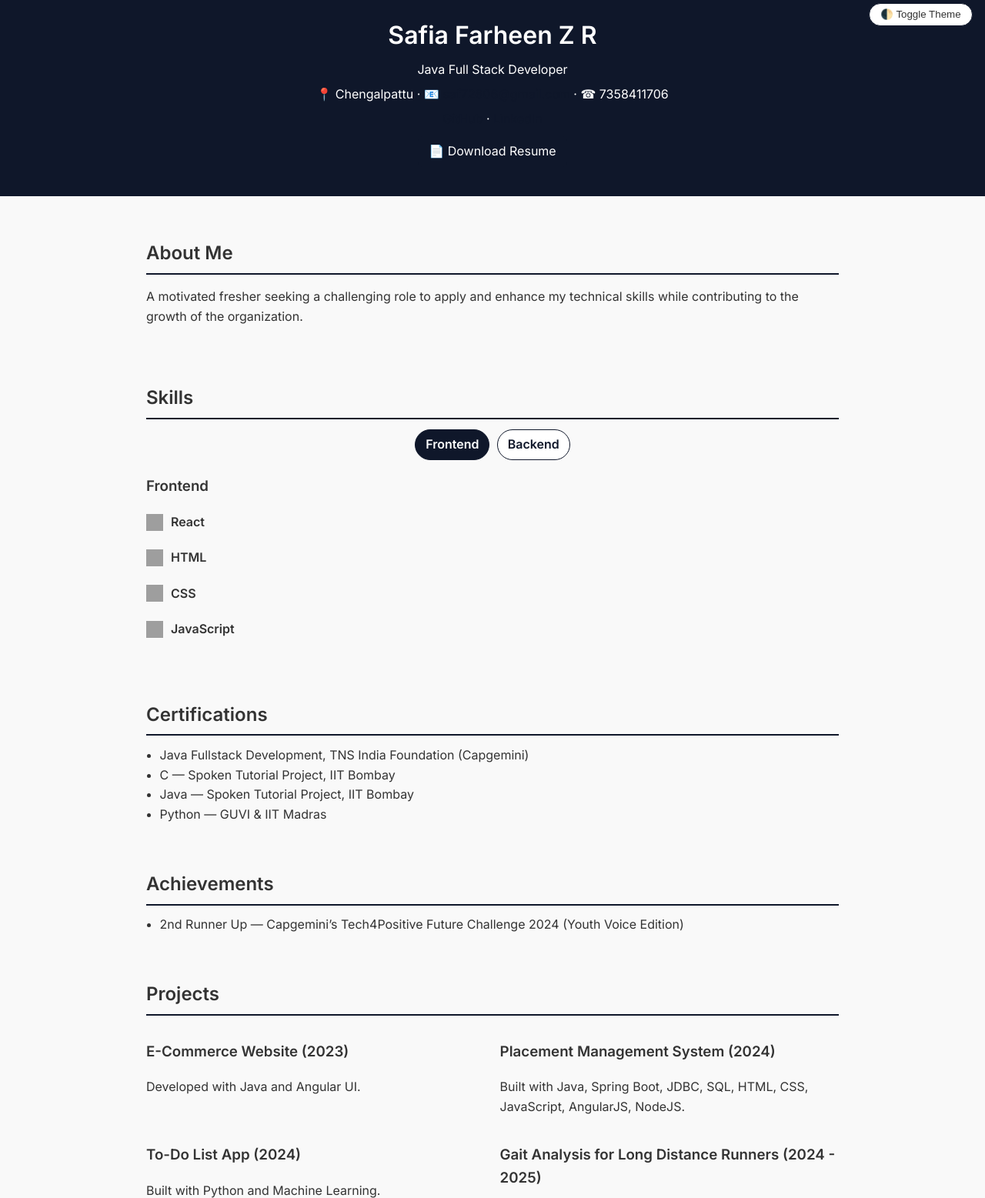
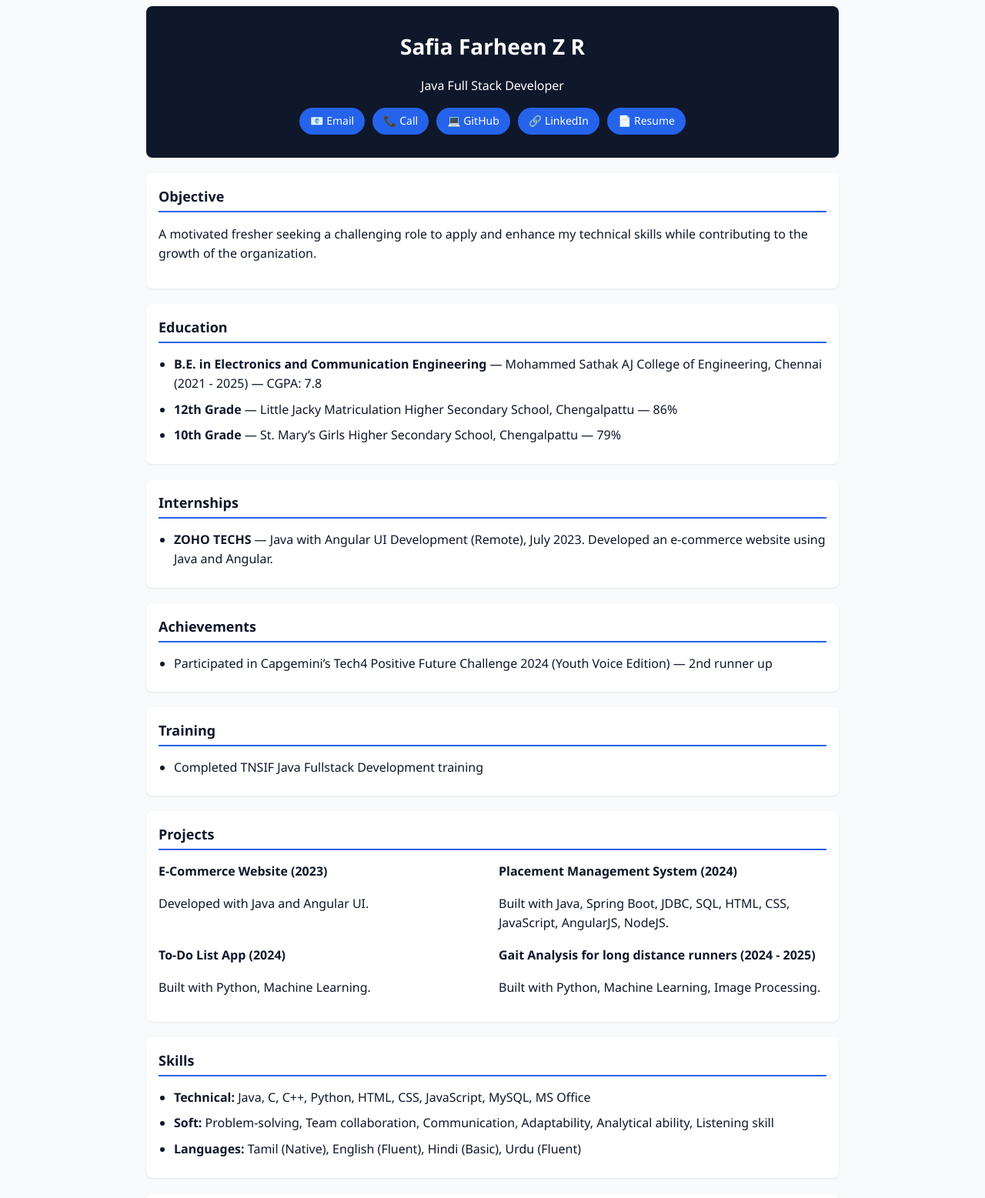
Before and after one commit to Safiafarheen/Safiafarheen.github.io, a plain HTML site: page index.html in a window 1280 px wide. Shown: the part 12-1569 px from the top of the page at 77% size. Drawn offline with Linux system fonts and the light colour scheme; grey boxes are pictures that could not be loaded.

Commit message:
Update index.html

```diff
--- a/index.html
+++ b/index.html
@@ -1,213 +1,196 @@
-<!DOCTYPE html>
+<!doctype html>
 <html lang="en">
 <head>
-  <meta charset="UTF-8" />
-  <meta name="viewport" content="width=device-width, initial-scale=1.0" />
-  <title>Safia Farheen Z R | Portfolio</title>
-  <link href="https://fonts.googleapis.com/css2?family=Inter:wght@400;600&display=swap" rel="stylesheet">
+  <meta charset="utf-8" />
+  <meta name="viewport" content="width=device-width,initial-scale=1" />
+  <title>Safia Farheen Z R — Resume</title>
   <style>
     :root {
-      --bg-color: #f9f9f9;
-      --text-color: #333;
       --primary: #0f172a;
-      --card-bg: #fff;
+      --secondary: #475569;
+      --accent: #2563eb;
+      --bg: #f9fafb;
+      --card-bg: #ffffff;
     }
-
-    [data-theme="dark"] {
-      --bg-color: #0f172a;
-      --text-color: #f9f9f9;
-      --primary: #38bdf8;
-      --card-bg: #1e293b;
+    body {
+      font-family: 'Segoe UI', Roboto, sans-serif;
+      background: var(--bg);
+      margin: 0;
+      padding: 0;
+      color: var(--primary);
+      line-height: 1.6;
     }
-
-    body {
+    .container {
+      max-width: 900px;
+      margin: auto;
+      padding: 20px;
+    }
+    header {
+      background: var(--primary);
+      color: white;
+      padding: 30px 20px;
+      text-align: center;
+      border-radius: 8px;
+    }
+    h1 {
       margin: 0;
-      font-family: 'Inter', sans-serif;
-      background: var(--bg-color);
-      color: var(--text-color);
-      line-height: 1.6;
-      transition: background 0.3s, color 0.3s;
+      font-size: 28px;
     }
-
-    header {
-      background-color: var(--primary);
+    .contact {
+      margin-top: 10px;
+      display: flex;
+      flex-wrap: wrap;
+      justify-content: center;
+      gap: 10px;
+    }
+    .contact a {
+      background: var(--accent);
       color: white;
-      padding: 2rem 1rem;
+      padding: 6px 14px;
+      border-radius: 20px;
+      font-size: 14px;
+      text-decoration: none;
+      transition: background 0.2s ease;
+    }
+    .contact a:hover {
+      background: #1d4ed8;
+    }
+    section {
+      background: var(--card-bg);
+      margin-top: 20px;
+      padding: 16px;
+      border-radius: 8px;
+      box-shadow: 0 1px 3px rgba(0,0,0,0.08);
+    }
+    h2 {
+      margin-top: 0;
+      border-bottom: 2px solid var(--accent);
+      padding-bottom: 4px;
+      font-size: 18px;
+    }
+    ul {
+      margin: 0;
+      padding-left: 20px;
+    }
+    li {
+      margin-bottom: 8px;
+    }
+    .row {
+      display: flex;
+      flex-wrap: wrap;
+      gap: 16px;
+    }
+    .col {
+      flex: 1 1 300px;
+    }
+    footer {
       text-align: center;
+      margin-top: 20px;
+      padding: 12px;
+      font-size: 13px;
+      color: var(--secondary);
     }
-
-    header h1 { margin: 0; font-size: 2rem; }
-    header p { margin: 0.4rem 0; }
-
-    .container { max-width: 900px; margin: auto; padding: 1rem; }
-    .section { padding: 1.2rem 0; }
-
-    h2 { border-bottom: 2px solid var(--primary); padding-bottom: 0.4rem; margin-bottom: 0.8rem; }
-
-    a { color: var(--primary); text-decoration: none; }
-    .button { display:inline-block; background:var(--primary); color:#fff; padding:0.45rem 0.9rem; border-radius:6px; text-decoration:none; }
-
-    /* Skills */
-    .tabs { display:flex; gap:0.6rem; justify-content:center; margin-bottom:1rem; flex-wrap:wrap; }
-    .tab-btn { padding:0.4rem 0.8rem; border-radius:20px; border:1px solid var(--primary); background:var(--card-bg); cursor:pointer; font-weight:600; color:var(--primary); }
-    .tab-btn.active { background:var(--primary); color:#fff; }
-    .skill-section { display:none; }
-    .skill-label { display:flex; align-items:center; gap:10px; font-weight:600; margin-top:0.6rem; }
-    .skill-label img { width:22px; height:22px; }
-    .skill-bar { background:#e6eef6; border-radius:20px; overflow:hidden; margin:0.4rem 0 0.9rem; }
-    .skill-bar-fill { height:18px; width:0; background:var(--primary); transition:width 1.8s ease-in-out; }
-
-    /* Layout */
-    .row { display:flex; gap:1.2rem; flex-wrap:wrap; }
-    .col { flex:1 1 300px; }
-    ul { margin:0; padding-left:1.1rem; }
-
-    .toggle-btn { position:fixed; top:1rem; right:1rem; background:var(--card-bg); color:var(--text-color); border:1px solid var(--primary); padding:0.4rem 0.9rem; border-radius:20px; cursor:pointer; }
-
-    footer { text-align:center; padding:1rem; margin-top:1.5rem; background:transparent; color:var(--text-color); }
-
-    @media (max-width:700px){ header h1{font-size:1.5rem;} .row{flex-direction:column;} }
+    @media (max-width:640px){
+      header { padding: 20px; }
+      h1 { font-size: 22px; }
+    }
   </style>
 </head>
-<body data-theme="">
-  <button class="toggle-btn" id="theme-toggle">🌓 Toggle Theme</button>
-
+<body>
+  <div class="container">
     <header>
       <h1>Safia Farheen Z R</h1>
       <p>Java Full Stack Developer</p>
-    <p>📍 Chengalpattu · 📧 <a href="mailto:saf72606@gmail.com">saf72606@gmail.com</a> · ☎ 7358411706</p>
-    <p><a href="https://github.com/Safiafarheen" target="_blank">GitHub</a> · <a href="https://www.linkedin.com/in/safiafarheen" target="_blank">LinkedIn</a></p>
-    <p style="margin-top:0.6rem;"><a class="button" href="Safia_Farheen_Z_R.pdf" download>📄 Download Resume</a></p>
+      <div class="contact">
+        <a href="mailto:saf72606@gmail.com">📧 Email</a>
+        <a href="tel:7358411706">📞 Call</a>
+        <a href="https://github.com/safiafarheen" target="_blank">💻 GitHub</a>
+        <a href="https://www.linkedin.com/in/safiafarheen" target="_blank">🔗 LinkedIn</a>
+        <a href="Safia_Farheen_Z_R.pdf" download>📄 Resume</a>
+      </div>
     </header>
 
-  <main class="container">
-
-    <!-- About Me -->
-    <section class="section" id="about">
-      <h2>About Me</h2>
+    <section>
+      <h2>Objective</h2>
       <p>A motivated fresher seeking a challenging role to apply and enhance my technical skills while contributing to the growth of the organization.</p>
     </section>
 
-    <!-- Skills -->
-    <section class="section" id="skills">
-      <h2>Skills</h2>
-      <div class="tabs">
-        <div class="tab-btn active">Frontend</div>
-        <div class="tab-btn">Backend</div>
+    <section>
+      <h2>Education</h2>
+      <ul>
+        <li><strong>B.E. in Electronics and Communication Engineering</strong> — Mohammed Sathak AJ College of Engineering, Chennai (2021 - 2025) — CGPA: 7.8</li>
+        <li><strong>12th Grade</strong> — Little Jacky Matriculation Higher Secondary School, Chengalpattu — 86%</li>
+        <li><strong>10th Grade</strong> — St. Mary’s Girls Higher Secondary School, Chengalpattu — 79%</li>
+      </ul>
+    </section>
+
+    <section>
+      <h2>Internships</h2>
+      <ul>
+        <li><strong>ZOHO TECHS</strong> — Java with Angular UI Development (Remote), July 2023. Developed an e-commerce website using Java and Angular.</li>
+      </ul>
+    </section>
+
+    <section>
+      <h2>Achievements</h2>
+      <ul>
+        <li>Participated in Capgemini’s Tech4 Positive Future Challenge 2024 (Youth Voice Edition) — 2nd runner up</li>
+      </ul>
+    </section>
+
+    <section>
+      <h2>Training</h2>
+      <ul>
+        <li>Completed TNSIF Java Fullstack Development training</li>
+      </ul>
+    </section>
+
+    <section>
+      <h2>Projects</h2>
+      <div class="row">
+        <div class="col">
+          <strong>E-Commerce Website (2023)</strong>
+          <p>Developed with Java and Angular UI.</p>
         </div>
-
-      <div class="skill-section" id="frontend">
-        <h3>Frontend</h3>
-        <div class="skill-label" title="Component-based frontend using React"><img src="https://cdn.jsdelivr.net/gh/devicons/devicon/icons/react/react-original.svg" alt="React"/>React</div>
-        <div class="skill-bar"><span class="skill-bar-fill" data-width="90%"></span></div>
-
-        <div class="skill-label" title="HTML5 and semantic markup"><img src="https://cdn.jsdelivr.net/gh/devicons/devicon/icons/html5/html5-original.svg" alt="HTML"/>HTML</div>
-        <div class="skill-bar"><span class="skill-bar-fill" data-width="95%"></span></div>
-
-        <div class="skill-label" title="Modern CSS and responsive layouts"><img src="https://cdn.jsdelivr.net/gh/devicons/devicon/icons/css3/css3-original.svg" alt="CSS"/>CSS</div>
-        <div class="skill-bar"><span class="skill-bar-fill" data-width="90%"></span></div>
-
-        <div class="skill-label" title="JavaScript ES6+ for interactivity"><img src="https://cdn.jsdelivr.net/gh/devicons/devicon/icons/javascript/javascript-original.svg" alt="JS"/>JavaScript</div>
-        <div class="skill-bar"><span class="skill-bar-fill" data-width="88%"></span></div>
+        <div class="col">
+          <strong>Placement Management System (2024)</strong>
+          <p>Built with Java, Spring Boot, JDBC, SQL, HTML, CSS, JavaScript, AngularJS, NodeJS.</p>
         </div>
-
-      <div class="skill-section" id="backend">
-        <h3>Backend</h3>
-        <div class="skill-label" title="Core language expertise"><img src="https://cdn.jsdelivr.net/gh/devicons/devicon/icons/java/java-original.svg" alt="Java"/>Java</div>
-        <div class="skill-bar"><span class="skill-bar-fill" data-width="95%"></span></div>
-
-        <div class="skill-label" title="REST APIs with Spring Boot"><img src="https://cdn.jsdelivr.net/gh/devicons/devicon/icons/spring/spring-original.svg" alt="Spring"/>Spring Boot</div>
-        <div class="skill-bar"><span class="skill-bar-fill" data-width="90%"></span></div>
-
-        <div class="skill-label" title="Unit testing with JUnit"><img src="https://cdn.jsdelivr.net/gh/devicons/devicon/icons/java/java-original.svg" alt="JUnit"/>JUnit</div>
-        <div class="skill-bar"><span class="skill-bar-fill" data-width="80%"></span></div>
-
-        <div class="skill-label" title="Relational DBMS"><img src="https://cdn.jsdelivr.net/gh/devicons/devicon/icons/mysql/mysql-original.svg" alt="MySQL"/>MySQL</div>
-        <div class="skill-bar"><span class="skill-bar-fill" data-width="85%"></span></div>
+      </div>
+      <div class="row">
+        <div class="col">
+          <strong>To-Do List App (2024)</strong>
+          <p>Built with Python, Machine Learning.</p>
+        </div>
+        <div class="col">
+          <strong>Gait Analysis for long distance runners (2024 - 2025)</strong>
+          <p>Built with Python, Machine Learning, Image Processing.</p>
+        </div>
       </div>
     </section>
 
-    <!-- Certifications -->
-    <section class="section" id="certifications">
+    <section>
+      <h2>Skills</h2>
+      <ul>
+        <li><strong>Technical:</strong> Java, C, C++, Python, HTML, CSS, JavaScript, MySQL, MS Office</li>
+        <li><strong>Soft:</strong> Problem-solving, Team collaboration, Communication, Adaptability, Analytical ability, Listening skill</li>
+        <li><strong>Languages:</strong> Tamil (Native), English (Fluent), Hindi (Basic), Urdu (Fluent)</li>
+      </ul>
+    </section>
+
+    <section>
       <h2>Certifications</h2>
       <ul>
-        <li>Java Fullstack Development, TNS India Foundation (Capgemini)</li>
         <li>C — Spoken Tutorial Project, IIT Bombay</li>
+        <li>C++ — Spoken Tutorial Project, IIT Bombay</li>
         <li>Java — Spoken Tutorial Project, IIT Bombay</li>
         <li>Python — GUVI & IIT Madras</li>
       </ul>
     </section>
 
-    <!-- Achievements -->
-    <section class="section" id="achievements">
-      <h2>Achievements</h2>
-      <ul>
-        <li>2nd Runner Up — Capgemini’s Tech4Positive Future Challenge 2024 (Youth Voice Edition)</li>
-      </ul>
-    </section>
-
-    <!-- Projects -->
-    <section class="section" id="projects">
-      <h2>Projects</h2>
-      <div class="row">
-        <div class="col">
-          <h3>E-Commerce Website (2023)</h3>
-          <p>Developed with Java and Angular UI.</p>
+    <footer>
+      © 2025 Safia Farheen Z R — Page 1 of 1
+    </footer>
   </div>
-        <div class="col">
-          <h3>Placement Management System (2024)</h3>
-          <p>Built with Java, Spring Boot, JDBC, SQL, HTML, CSS, JavaScript, AngularJS, NodeJS.</p>
-        </div>
-      </div>
-      <div class="row">
-        <div class="col">
-          <h3>To-Do List App (2024)</h3>
-          <p>Built with Python and Machine Learning.</p>
-        </div>
-        <div class="col">
-          <h3>Gait Analysis for Long Distance Runners (2024 - 2025)</h3>
-          <p>Built with Python, Machine Learning, and Image Processing.</p>
-        </div>
-      </div>
-    </section>
-
-    <!-- Contact -->
-    <section class="section" id="contact">
-      <h2>Contact</h2>
-      <p>If you'd like to get in touch, email me at <a href="mailto:saf72606@gmail.com">saf72606@gmail.com</a> or call 7358411706.</p>
-      <p>You can also message me on <a href="https://www.linkedin.com/in/safiafarheen" target="_blank">LinkedIn</a>.</p>
-    </section>
-
-  </main>
-
-  <footer>
-    &copy; 2025 Safia Farheen Z R
-  </footer>
-
-  <script>
-    // theme toggle
-    document.getElementById('theme-toggle').addEventListener('click', function(){
-      document.body.dataset.theme = document.body.dataset.theme === 'dark' ? '' : 'dark';
-    });
-
-    // tabs
-    const tabs = Array.from(document.querySelectorAll('.tab-btn'));
-    const sections = Array.from(document.querySelectorAll('.skill-section'));
-    tabs.forEach((tab, i) => {
-      tab.addEventListener('click', () => {
-        tabs.forEach(t => t.classList.remove('active'));
-        sections.forEach(s => s.style.display = 'none');
-        tab.classList.add('active');
-        sections[i].style.display = 'block';
-        // animate bars when shown
-        sections[i].querySelectorAll('.skill-bar-fill').forEach(b => b.style.width = b.getAttribute('data-width'));
-      });
-    });
-    // show first tab
-    if(tabs.length) tabs[0].click();
-
-    // initial animate for visible sections
-    document.querySelectorAll('.skill-bar-fill').forEach(b => b.style.width = b.getAttribute('data-width'));
-  </script>
 </body>
 </html>
```
Lines whose indentation alone changed are shown as unchanged.
